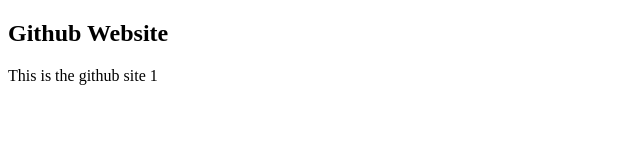
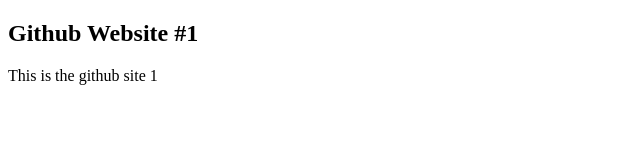
Before and after one commit to Dark-Mask/testsite1, a plain HTML site: page index.html in a window 1280 px wide. Shown: the full height of the page, 0-640 px from the left. Drawn offline with Linux system fonts and the light colour scheme.

Commit message:
Update index.html

```diff
--- a/index.html
+++ b/index.html
@@ -5,7 +5,7 @@
     </head>
 
     <body>
-        <h2>Github Website</h2>
+        <h2>Github Website #1</h2>
         <p>This is the github site 1</p>
     </body>
 </html>
```
